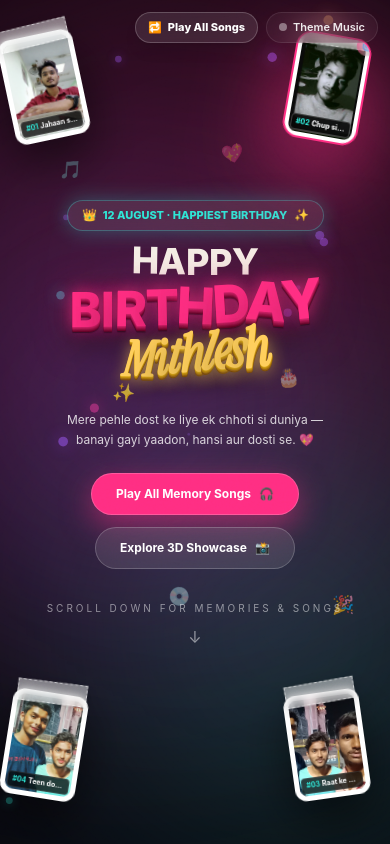
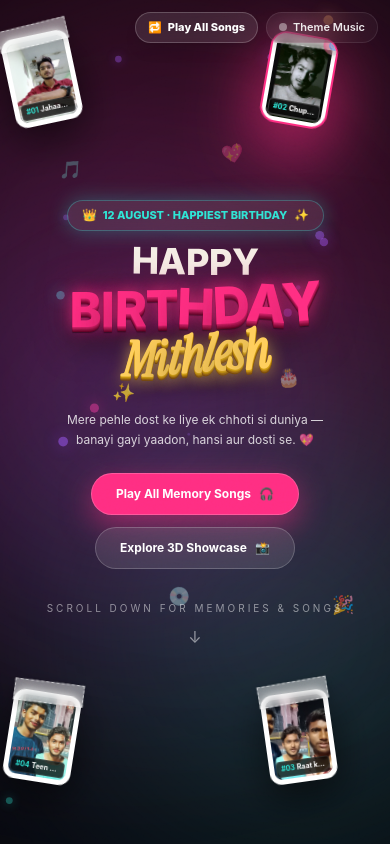
Before and after one commit to hemantsinghchauhan1/happy-birthday, a React (Vite) app: page / in a window 390 px wide. Shown: the top 844 px of the page. Built offline with nearby package versions, Linux system fonts and the light colour scheme.

Commit message:
Optimize pointer events, touch handling, and mobile pad coordinates for 100% fluid mobile phone experience

```diff
--- a/src/components/Hero.jsx
+++ b/src/components/Hero.jsx
@@ -4,13 +4,13 @@ import { memories } from "../data";
 
 const letterSurprises = ["💖", "🎉", "👑", "🎂", "✨", "⭐", "🎶", "🥳", "💫", "🔥", "🎈", "🎁"];
 
-// Letter-by-Letter 3D Animated Text Component with Infinite Staggered Wave & Interactive Hover Emojis
-function Animated3DText({ text, className, text3dStyle, delayOffset = 0, glowColor = "#2ee6d6" }) {
+// Letter-by-Letter 3D Animated Text Component with Mobile Touch & Desktop Mouse Support
+function Animated3DText({ text, className, text3dStyle, delayOffset = 0 }) {
   const letters = Array.from(text);
   const [hoveredIdx, setHoveredIdx] = useState(null);
 
   return (
-    <span className="inline-flex flex-wrap justify-center overflow-visible">
+    <span className="inline-flex flex-wrap justify-center overflow-visible select-none">
       {letters.map((char, index) => {
         const surpriseEmoji = letterSurprises[index % letterSurprises.length];
         const isHovered = hoveredIdx === index;
@@ -18,40 +18,40 @@ function Animated3DText({ text, className, text3dStyle, delayOffset = 0, glowCol
         return (
           <motion.span
             key={index}
+            onPointerDown={() => setHoveredIdx(index)}
+            onPointerUp={() => setTimeout(() => setHoveredIdx(null), 1200)}
             onMouseEnter={() => setHoveredIdx(index)}
             onMouseLeave={() => setHoveredIdx(null)}
-            onTouchStart={() => setHoveredIdx(index)}
-            onTouchEnd={() => setTimeout(() => setHoveredIdx(null), 1200)}
             animate={{
-              y: [0, -14, 0],
-              scale: [1, 1.18, 1],
-              rotateZ: [0, index % 2 === 0 ? 8 : -8, 0],
+              y: [0, -12, 0],
+              scale: [1, 1.16, 1],
+              rotateZ: [0, index % 2 === 0 ? 7 : -7, 0],
             }}
             transition={{
               repeat: Infinity,
               duration: 3.2,
-              delay: delayOffset + index * 0.15,
+              delay: delayOffset + index * 0.14,
               ease: "easeInOut",
             }}
             whileHover={{
-              y: -20,
-              scale: 1.3,
-              rotateZ: index % 2 === 0 ? 12 : -12,
+              y: -18,
+              scale: 1.25,
+              rotateZ: index % 2 === 0 ? 10 : -10,
               transition: { duration: 0.2 },
             }}
-            whileTap={{ scale: 1.35, y: -22 }}
+            whileTap={{ scale: 1.3, y: -20 }}
             className={`relative inline-block cursor-pointer transition-colors duration-200 ${className} ${text3dStyle} ${
               isHovered ? "text-[#2ee6d6] drop-shadow-[0_0_25px_#2ee6d6]" : ""
             }`}
-            style={{ transformStyle: "preserve-3d" }}
+            style={{ transformStyle: "preserve-3d", touchAction: "manipulation" }}
           >
-            {/* Surprise Emoji Badge Floating Above Letter on Hover/Tap */}
+            {/* Surprise Emoji Badge Floating Above Letter on Hover/Touch */}
             {isHovered && (
               <motion.span
                 initial={{ opacity: 0, y: 10, scale: 0.5 }}
-                animate={{ opacity: 1, y: -34, scale: 1.35 }}
+                animate={{ opacity: 1, y: -32, scale: 1.3 }}
                 exit={{ opacity: 0, scale: 0.5 }}
-                className="absolute left-1/2 -translate-x-1/2 pointer-events-none text-base sm:text-xl drop-shadow-lg z-50"
+                className="absolute left-1/2 -translate-x-1/2 pointer-events-none text-sm sm:text-xl drop-shadow-lg z-50"
               >
                 {surpriseEmoji}
               </motion.span>
@@ -65,12 +65,12 @@ function Animated3DText({ text, className, text3dStyle, delayOffset = 0, glowCol
   );
 }
 
-// 4 Corner Pad Positions
+// 4 Corner Pad Positions Optimized for Mobile & Desktop
 const padCoordinates = [
-  { id: 0, pos: { left: "1.5%", top: "4%" }, rot: -12, glow: "#ff2e83" },   // Top-Left
-  { id: 1, pos: { left: "74%", top: "4%" }, rot: 10, glow: "#2ee6d6" },    // Top-Right
-  { id: 2, pos: { left: "74%", top: "82%" }, rot: -8, glow: "#ffcf5c" },   // Bottom-Right
-  { id: 3, pos: { left: "1.5%", top: "82%" }, rot: 9, glow: "#8b5cff" },    // Bottom-Left
+  { id: 0, pos: { left: "2%", top: "4%" }, rot: -12, glow: "#ff2e83" },   // Top-Left
+  { id: 1, pos: { left: "68%", top: "4%" }, rot: 10, glow: "#2ee6d6" },   // Top-Right
+  { id: 2, pos: { left: "68%", top: "82%" }, rot: -8, glow: "#ffcf5c" },  // Bottom-Right
+  { id: 3, pos: { left: "2%", top: "82%" }, rot: 9, glow: "#8b5cff" },   // Bottom-Left
 ];
 
 // 4 Dynamic Flight Jump Styles
@@ -81,7 +81,7 @@ const jumpStyles = [
     anim: (padRot) => ({
       scale: [1, 0.25, 1.3, 1],
       rotateZ: [0, 540, 720, padRot],
-      y: [0, -140, -80, 0],
+      y: [0, -130, -70, 0],
       borderRadius: ["16px", "999px", "16px", "16px"],
     }),
   },
@@ -92,7 +92,7 @@ const jumpStyles = [
       scale: [1, 1.35, 0.8, 1],
       rotateZ: [0, -360, 360, padRot],
       rotateY: [0, 360, 720, 0],
-      y: [0, -150, -70, 0],
+      y: [0, -140, -60, 0],
       borderRadius: ["16px", "24px", "16px", "16px"],
     }),
   },
@@ -102,7 +102,7 @@ const jumpStyles = [
     anim: (padRot) => ({
       scale: [1, 1.45, 1.15, 1],
       rotateZ: [0, 25, -25, padRot],
-      y: [0, -180, -90, 0],
+      y: [0, -160, -80, 0],
       borderRadius: ["16px", "16px", "16px", "16px"],
     }),
   },
@@ -112,7 +112,7 @@ const jumpStyles = [
     anim: (padRot) => ({
       scale: [1, 0.35, 1.4, 1],
       rotateZ: [0, 45, 90, padRot],
-      y: [0, -200, -100, 0],
+      y: [0, -180, -90, 0],
       borderRadius: ["16px", "999px", "16px", "16px"],
     }),
   },
@@ -176,9 +176,9 @@ export default function Hero({ music, cardAudio, onOpenModal }) {
         <div className="absolute right-1/5 top-1/4 h-[45vh] w-[45vh] rounded-full bg-[#8b5cff]/25 blur-[130px]" />
       </div>
 
-      {/* 4 Corner Landing Pads */}
+      {/* 4 Corner Landing Pads (Stationary pads hide when activePad is occupied by flying card to prevent double ghosting!) */}
       <motion.div
-        className="absolute inset-0 z-10 block"
+        className="absolute inset-0 z-10 block pointer-events-none"
         style={{ rotateX: rotX, rotateY: rotY, transformStyle: "preserve-3d" }}
       >
         {padCoordinates.map((pad, idx) => {
@@ -186,36 +186,35 @@ export default function Hero({ music, cardAudio, onOpenModal }) {
           const isCurrentActive = idx === activePad;
 
           return (
-            <motion.div
+            <div
               key={pad.id}
-              className={`absolute cursor-pointer group transition-opacity duration-300 ${
-                isCurrentActive ? "opacity-0 pointer-events-none" : "opacity-100 pointer-events-auto"
+              className={`absolute cursor-pointer transition-opacity duration-300 pointer-events-auto ${
+                isCurrentActive ? "opacity-0 pointer-events-none" : "opacity-100"
               }`}
               style={{ ...pad.pos, transformStyle: "preserve-3d" }}
               onClick={() => onOpenModal && onOpenModal(padMemory)}
-              whileHover={{ scale: 1.12, zIndex: 40 }}
             >
               <div
-                className="relative w-[76px] sm:w-36 md:w-40 rounded-xl sm:rounded-2xl bg-white p-1 sm:p-2 shadow-[0_20px_50px_rgba(0,0,0,0.6)] border border-white/50"
+                className="relative w-[68px] sm:w-36 md:w-40 rounded-xl sm:rounded-2xl bg-white p-1 sm:p-2 shadow-[0_15px_40px_rgba(0,0,0,0.6)] border border-white/50"
                 style={{ transform: `rotate(${pad.rot}deg)` }}
               >
                 {/* Washi tape clip */}
                 <div className="washi-tape" />
 
-                <div className="relative h-24 sm:h-44 md:h-52 w-full overflow-hidden rounded-lg sm:rounded-xl bg-black">
-                  <img src={padMemory.src} alt="" className="h-full w-full object-cover group-hover:scale-108 transition-transform duration-500" />
+                <div className="relative h-20 sm:h-44 md:h-52 w-full overflow-hidden rounded-lg sm:rounded-xl bg-black">
+                  <img src={padMemory.src} alt="" className="h-full w-full object-cover" />
                   <div className="absolute bottom-0.5 left-0.5 right-0.5 sm:bottom-1.5 sm:left-1.5 sm:right-1.5 rounded bg-black/75 px-1 py-0.5 sm:px-2 sm:py-1 text-[7px] sm:text-[10px] font-bold text-white backdrop-blur-md truncate text-left border border-white/10">
                     <span className="text-[#2ee6d6] mr-0.5 sm:mr-1">#{String(padMemory.id).padStart(2, "0")}</span>
                     {padMemory.caption}
                   </div>
                 </div>
               </div>
-            </motion.div>
+            </div>
           );
         })}
       </motion.div>
 
-      {/* Single Dynamic 3D Flying Card */}
+      {/* Single Dynamic 3D Flying Card (Mobile & Desktop Hardware Accelerated Flight) */}
       <motion.div
         className="absolute z-30 block pointer-events-auto cursor-pointer"
         animate={{
@@ -236,7 +235,7 @@ export default function Hero({ music, cardAudio, onOpenModal }) {
             ease: "easeInOut",
             times: [0, 0.3, 0.7, 1],
           }}
-          className="relative w-[76px] sm:w-36 md:w-40 rounded-xl sm:rounded-2xl bg-white p-1 sm:p-2 shadow-[0_30px_90px_rgba(255,46,131,0.8)] border-2 border-[#ff2e83] overflow-hidden"
+          className="relative w-[68px] sm:w-36 md:w-40 rounded-xl sm:rounded-2xl bg-white p-1 sm:p-2 shadow-[0_25px_70px_rgba(255,46,131,0.8)] border-2 border-[#ff2e83] overflow-hidden"
         >
           {/* Dynamic Flight Style Badge */}
           <div className="absolute -top-1.5 -right-1.5 sm:-top-3 sm:-right-3 z-40 flex h-5 w-5 sm:h-8 sm:w-8 items-center justify-center rounded-full bg-gradient-to-r from-[#ff2e83] to-[#2ee6d6] text-white text-[9px] sm:text-sm font-bold shadow-xl animate-pulse">
@@ -246,7 +245,7 @@ export default function Hero({ music, cardAudio, onOpenModal }) {
           {/* Washi tape clip */}
           <div className="washi-tape" />
 
-          <div className="relative h-24 sm:h-44 md:h-52 w-full overflow-hidden rounded-lg sm:rounded-xl bg-black">
+          <div className="relative h-20 sm:h-44 md:h-52 w-full overflow-hidden rounded-lg sm:rounded-xl bg-black">
             <img
               src={activeMemory.src}
               alt={activeMemory.caption}
@@ -308,7 +307,7 @@ export default function Hero({ music, cardAudio, onOpenModal }) {
       </div>
 
       {/* Main Hero Title Area */}
-      <div className="relative z-20 flex min-h-screen flex-col items-center justify-center px-4 sm:px-6 text-center py-16 sm:py-0">
+      <div className="relative z-20 flex min-h-screen flex-col items-center justify-center px-3 sm:px-6 text-center py-14 sm:py-0">
         {/* Crown Badge */}
         <motion.div
           initial={{ opacity: 0, scale: 0.8 }}
```
